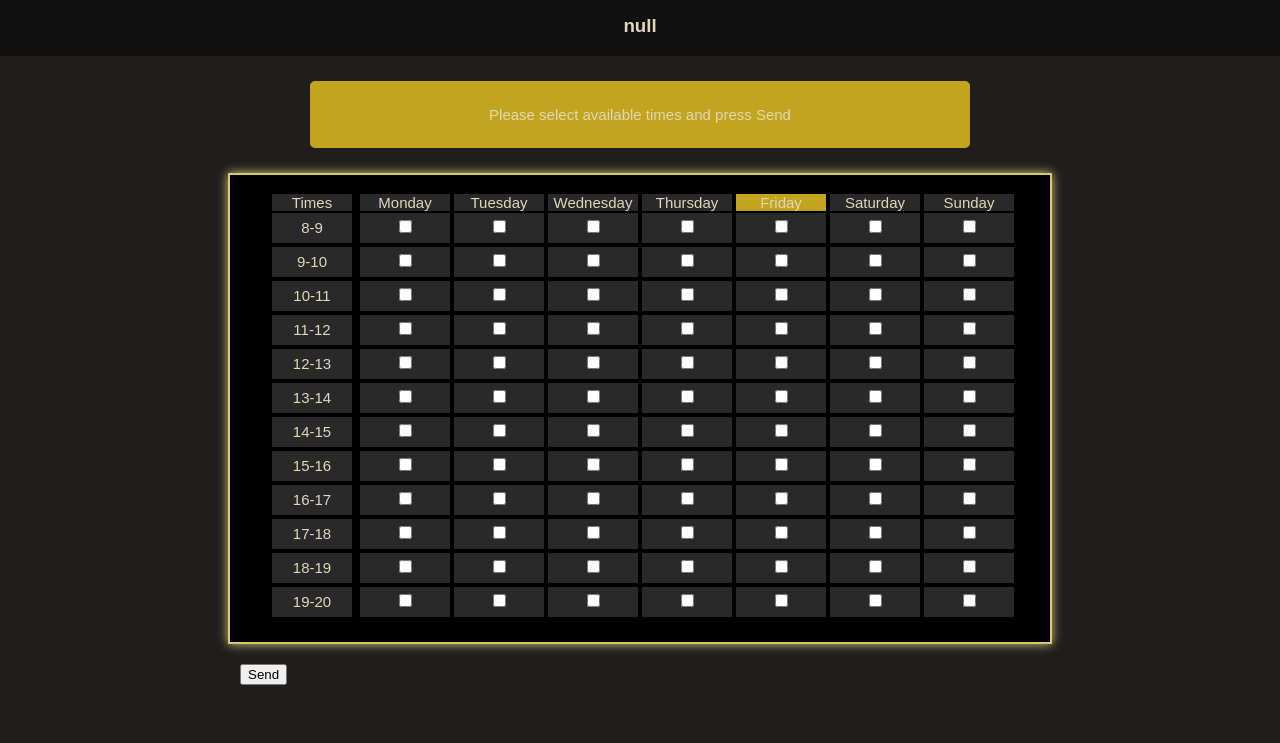
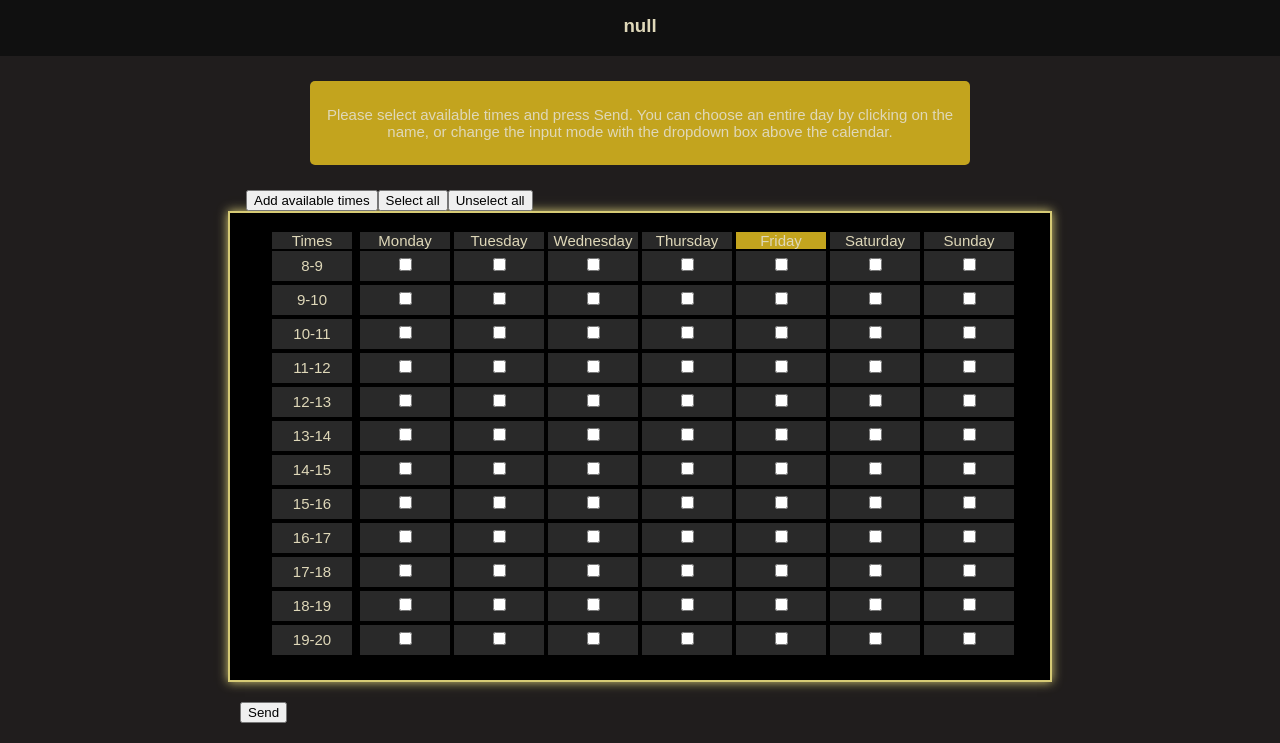
Before and after one commit to elsilv/weekling-web, a React app in the folder webfront/: page / in a window 1280 px wide. Shown: the part 106-849 px from the top of the page. Before the commit the page ends 811 px from the top, so only its background shows below. Built offline with nearby package versions, Linux system fonts and the light colour scheme.

Commit message:
mahdollisuus valita kaikki ajat, sopivat ajat tai ei sopivat

```diff
--- a/webfront/package.json
+++ b/webfront/package.json
@@ -6,6 +6,7 @@
     "@testing-library/jest-dom": "^4.2.4",
     "@testing-library/react": "^9.5.0",
     "@testing-library/user-event": "^7.2.1",
+    "jquery": "^3.5.1",
     "notyf": "^3.9.0",
     "react": "^16.13.1",
     "react-dom": "^16.13.1",
--- a/webfront/src/index.js
+++ b/webfront/src/index.js
@@ -1,12 +1,15 @@
-import React from 'react'
+import React, { useState } from 'react'
 import ReactDOM from 'react-dom'
 import axios from 'axios'
 import './pohja.css';
 import logo from './weekling_logo_1.png';
 import { Notyf } from 'notyf';
 import 'notyf/notyf.min.css';
+import $ from "jquery"
 
 const App = () => {
+
+    const [status, setStatus] = useState(true)
 
     // Taulukko mahdollisista kellonajoista
     var timesArray = [
@@ -46,8 +49,9 @@ const App = () => {
         const params = new URLSearchParams(search)
         const id = params.get('id')
 
+        function makeDate(boolean) {
             for (var i = 0; i < inputElements.length; ++i) {
-            if (inputElements[i].checked) {
+                if (inputElements[i].checked == boolean) {
                     var z = (inputElements[i].id).split(',')
                     var x = z[0]
                     var y = z[1].trimLeft()
@@ -65,11 +69,15 @@ const App = () => {
                     suitableTimes.push(c)
                 }
             }
+        }
+
+        if (status == false) { makeDate(false) }
+        else { makeDate(true)  }
 
         // Notifikaatiot lisäyksen onnistumisesta ja epäonnistumisesta
         const notyf = new Notyf()
         if (id == null || id.length != 24) { notyf.error('Id is wrong') }
-        if (suitableTimes.length === 0)    { notyf.error('Please, select some times before submitting') }
+        if (suitableTimes.length === 0) { notyf.error('Please, select some times before submitting') }
 
         else {
             notyf.success('Success!')
@@ -89,6 +97,7 @@ const App = () => {
 
     window.onload = function () {
         createChecks(12)
+        addDayClick()
     }
 
     function checkColor(event) {
@@ -102,6 +111,20 @@ const App = () => {
         }
     }
 
+    function addDayClick() {
+        $('.dayName').each(function () {
+            var divId = $(this).parent().attr('id')
+            var parentDiv = $('#' + divId)
+
+            $(this).on("click", function () {
+                $('#' + divId).find(':checkbox').each(function () {
+                    $(this).prop('checked', true)
+                    $(this).parent().css('background-color', '#c3a41e')
+                })
+            })
+        })
+    }
+
     function checkColour(checkId, contId, x) {
         if (document.getElementById(checkId).checked) {
             console.log("klikattu")
@@ -112,11 +135,31 @@ const App = () => {
         }
     }
 
+    function checkBoxes(divId) {
+        $('#' + divId).find(':checkbox').each(function () {
+            $(this).prop('checked', true)
+        })
+    }
+
+    function selectAll() {
+        $('#kalenteri').find(':checkbox').each(function () {
+            $(this).prop('checked', true)
+            $(this).parent().css('background-color', '#c3a41e')
+        })
+    }
+
+    function unselectAll() {
+        $('#kalenteri').find(':checkbox').each(function () {
+            $(this).prop('checked', false)
+            $(this).parent().css('background-color', '#292929')
+        })
+    }
+
     function createChecks(maara) {
         for (let i = 1; i <= 7; i++) {
             var paiva = document.getElementById(i)
             var dayNow = new Date(Date.now()).getDay().toString()
-            if (dayNow == 0) { document.getElementById(7).style.backgroundColor = '#c3a41e'}
+            if (dayNow == 0) { document.getElementById(7).style.backgroundColor = '#c3a41e' }
             if (dayNow == i) {
                 document.getElementById(i).style.backgroundColor = '#c3a41e'
             }
@@ -142,8 +185,6 @@ const App = () => {
     const search = window.location.search;
     const params = new URLSearchParams(search)
     const eventName = params.get('event')
-    var hours = params.get('hours')
-    if(hours == undefined || null) hours = 12
 
     return (
         <html>
@@ -151,16 +192,35 @@ const App = () => {
                 <meta charset="UTF-8" />
                 <link type="text/css" href="pohja.css" />
                 <script src="index.js"> </script>
+                <script src="https://ajax.googleapis.com/ajax/libs/jquery/3.5.1/jquery.min.js"></script>
+
             </head>
             <body id="vartalo">
                 <div id="headerContainer">
-                    <a href="/"><img src={`${logo}`} alt="logo" /></a>
+                    <img src={`${logo}`} alt="logo" />
                     <div id="otsikko"> <h3>{`${eventName}`}</h3> </div>
                 </div>
                 <div id="header"></div>
                 <div id="instructions">
-                    <p id="instructions-text">Please select available times and press Send</p>
+                    <p id="instructions-text">Please select available times and press Send.
+                                              You can choose an entire day by clicking on the name, or change the input mode with
+                                              the dropdown box above the calendar.</p>
                 </div>
+
+                <div id="buttons">
+                    <button onClick={() => setStatus(!status)}>{status ? 'Add available times' : 'Add non-available times'}</button>
+
+                    <div id="selectButtonDiv">
+                        <button id="selectButton" onClick={selectAll}>
+                            <div id="selectButtonText">Select all</div>
+                        </button>
+
+                        <button id="unselectButton" onClick={unselectAll}>
+                            <div id="unselectButtonText">Unselect all</div>
+                        </button>
+                    </div>
+                </div>
+
                 <div id="kalenteri">
                     <aside class="sivu">
                         <ul class="left">
@@ -208,29 +268,49 @@ const App = () => {
                     </aside>
                     <ul class="k">
                         <li class="date">
-                            <div class="group" id='1'>Monday</div>
+                            <div class="group" id='1'>
+                                <div class="dayName">Monday</div>
+                            </div>
                         </li>
                         <li class="date">
-                            <div class="group" id='2'>Tuesday</div>
+                            <div class="group" id='2' >
+                                <div class="dayName">Tuesday</div>
+                            </div>
                         </li>
                         <li class="date">
-                            <div class="group" id='3'>Wednesday</div>
+                            <div class="group" id='3' >
+                                <div class="dayName">Wednesday</div>
+                            </div>
                         </li>
                         <li class="date">
-                            <div class="group" id='4'>Thursday</div>
+                            <div class="group" id='4'>
+                                <div class="dayName">Thursday</div>
+                            </div>
                         </li>
                         <li class="date">
-                            <div class="group" id='5'>Friday</div>
+                            <div class="group" id='5'>
+                                <div class="dayName">Friday</div>
+                            </div>
                         </li>
                         <li class="date">
-                            <div class="group" id='6'>Saturday</div>
+                            <div class="group" id='6'>
+                                <div class="dayName">Saturday</div>
+                            </div>
                         </li>
                         <li class="date">
-                            <div class="group" id='7'>Sunday</div>
+                            <div class="group" id='7'>
+                                <div class="dayName">Sunday</div>
+                            </div>
                         </li>
                     </ul>
                 </div>
-                <button id="sendButton" onClick={handleSubmit}>Send</button>
+
+                <div id="buttondiv">
+                    <button id="sendButton" onClick={handleSubmit}>
+                        <div id="buttonText">Send</div>
+                    </button>
+                </div>
+
             </body>
         </html>
     )
--- a/webfront/src/pohja.css
+++ b/webfront/src/pohja.css
@@ -36,6 +36,19 @@ html, body {
     color: #dfd8b9;
     padding-bottom: 0.1px;
     font-family: Arial, Helvetica, sans-serif;
+}
+
+#buttons {
+    display: flex;
+    align-items: center;
+    margin: auto;
+    line-height: normal;
+    max-width: 60%;
+    overflow-x: auto;
+    text-align: center;
+    font-family: Arial, Helvetica, sans-serif;
+    font-size: 15px;
+    padding-right: 20px;
 }
 
 #instructions {
```
Also changed, not shown: webback/build/asset-manifest.json, webback/build/index.html, webback/build/static/js/2.616f3fc8.chunk.js.LICENSE.txt, 15 other files. Lines whose indentation alone changed are shown as unchanged.
